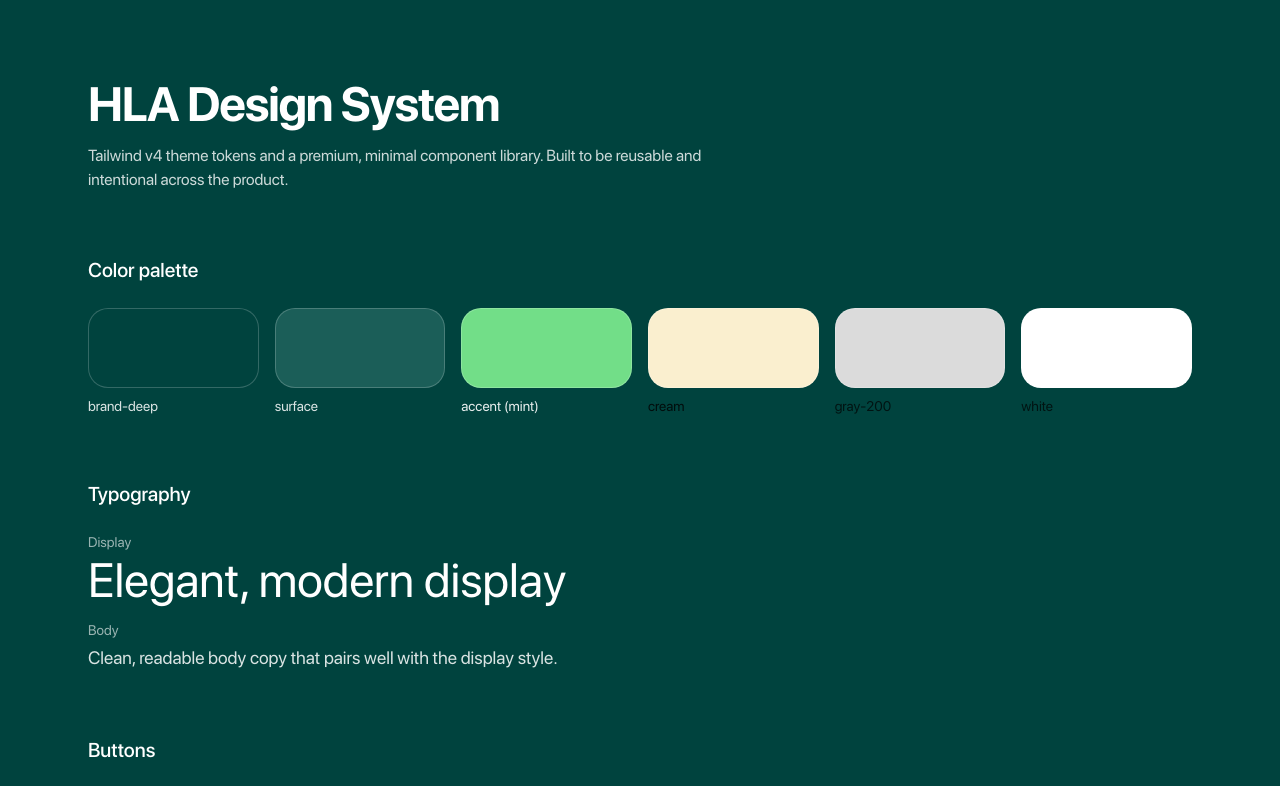
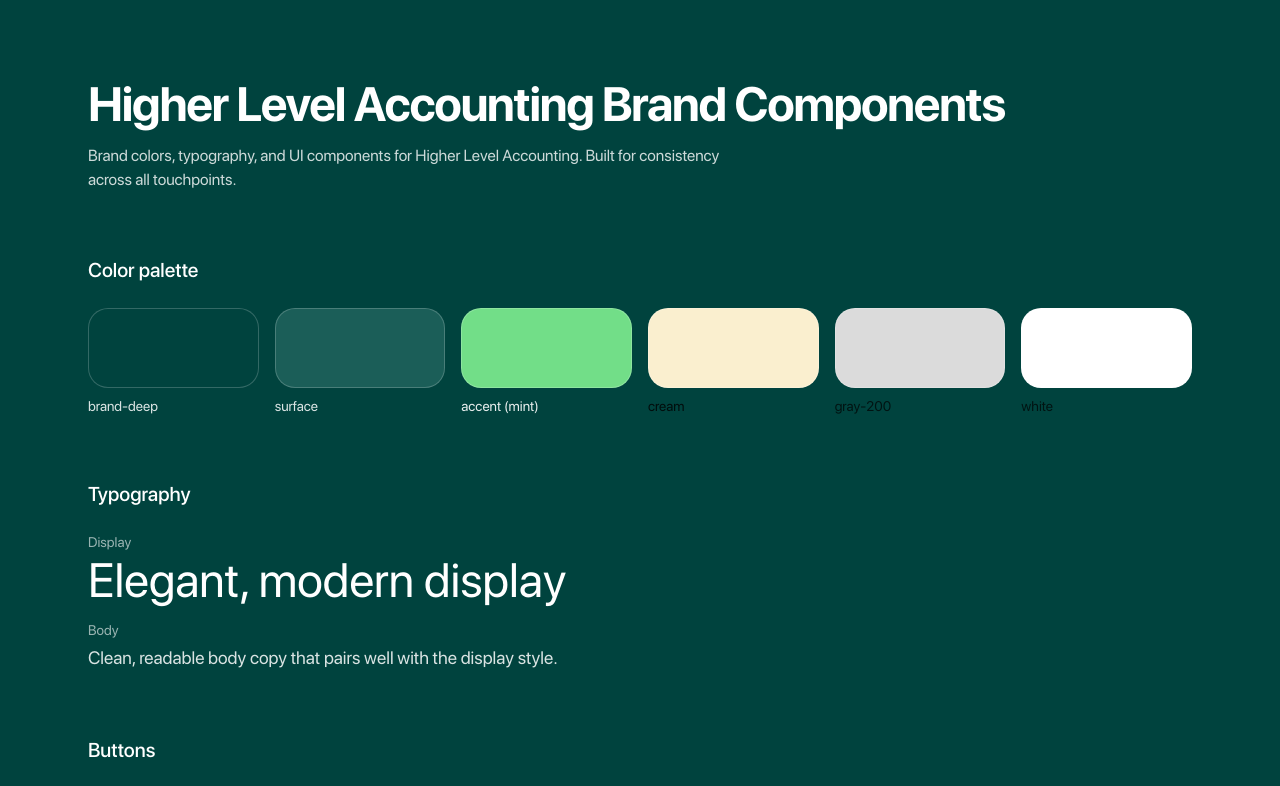
Before and after one commit to kareempjackson/hla-website, a Next.js app: page /components in a window 1280 px wide. Shown: the top 786 px of the page. Built offline with nearby package versions, Linux system fonts and the light colour scheme.

Commit message:
update headers

```diff
--- a/app/components/page.tsx
+++ b/app/components/page.tsx
@@ -1,9 +1,20 @@
+import type { Metadata } from "next";
 import { Button } from "../../components/ui/button";
 import { Input } from "../../components/ui/input";
 import { Badge } from "../../components/ui/badge";
 import { Card } from "../../components/ui/card";
 import { ColorSwatch } from "../../components/ui/color-swatch";
 import { SubscribeBar } from "../../components/patterns/subscribe-bar";
+
+export const metadata: Metadata = {
+  title: "Brand Components | Higher Level Accounting",
+  description:
+    "Higher Level Accounting brand components and design elements showcase.",
+  robots: {
+    index: false,
+    follow: false,
+  },
+};
 
 export default function ComponentsShowcase() {
   return (
@@ -12,11 +23,11 @@
         {/* header_intro */}
         <header className="mb-12 sm:mb-16">
           <h1 className="text-4xl sm:text-5xl font-semibold tracking-tight">
-            HLA Design System
+            Higher Level Accounting Brand Components
           </h1>
           <p className="mt-4 max-w-2xl text-white/80">
-            Tailwind v4 theme tokens and a premium, minimal component library.
-            Built to be reusable and intentional across the product.
+            Brand colors, typography, and UI components for Higher Level
+            Accounting. Built for consistency across all touchpoints.
           </p>
         </header>
 
```
